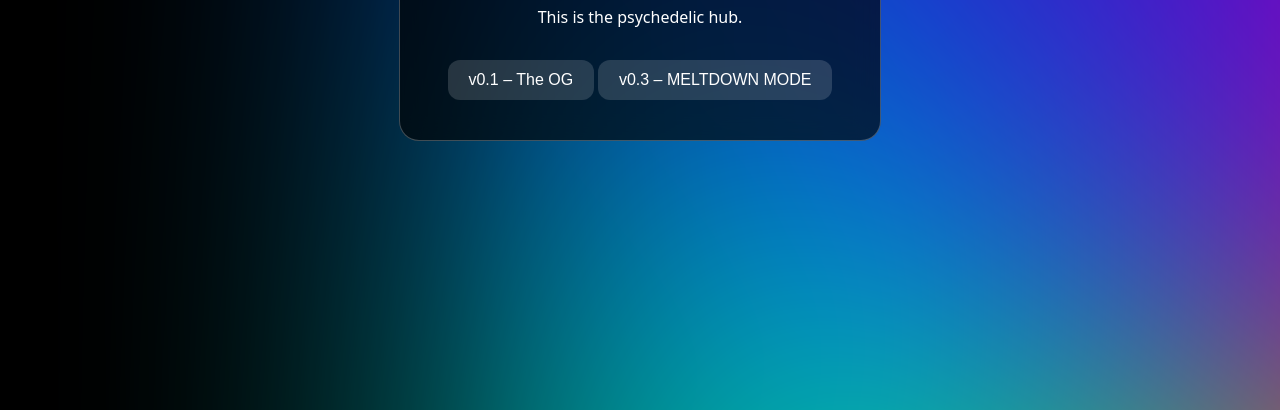
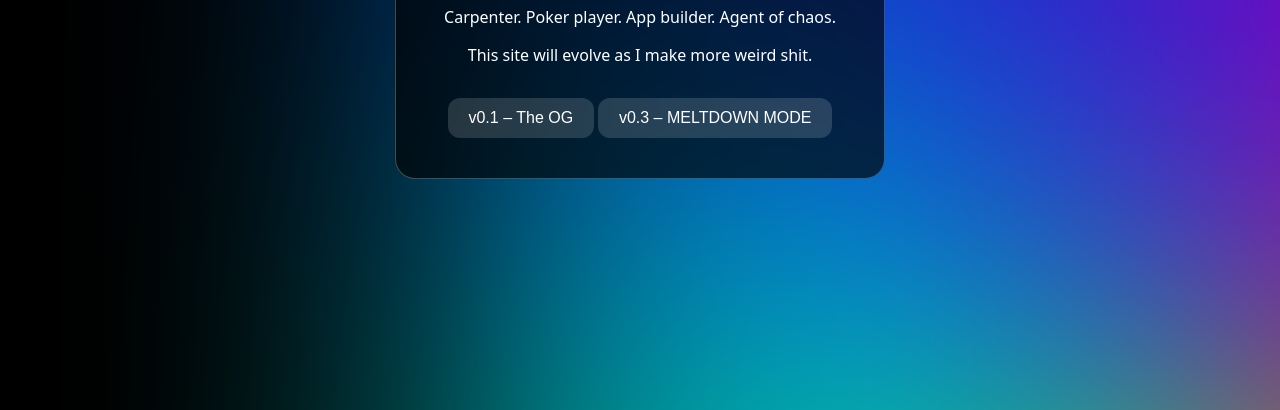
Before and after one commit to elmreks/test, a plain HTML site: page index.html in a window 1280 px wide. Shown: the part 390-800 px from the top of the page. Drawn offline with Linux system fonts and the light colour scheme.

Commit message:
Revise card content in index.html
Updated content in the main card section with new text.

```diff
--- a/index.html
+++ b/index.html
@@ -78,8 +78,10 @@
   <div class="trippy-bg"></div>
 
   <div class="card">
-    <h1>Ethan Built This Shit</h1>
-    <p>This is the psychedelic hub.</p>
+     <h1>Ethan Built This Shit</h1>
+    <p>Live from San Francisco.</p>
+    <p>Carpenter. Poker player. App builder. Agent of chaos.</p>
+    <p>This site will evolve as I make more weird shit.</p>
 
     <button class="button" onclick="location.href='v01.html'">v0.1 – The OG</button>
     <button class="button" onclick="location.href='v03.html'">v0.3 – MELTDOWN MODE</button>
```
